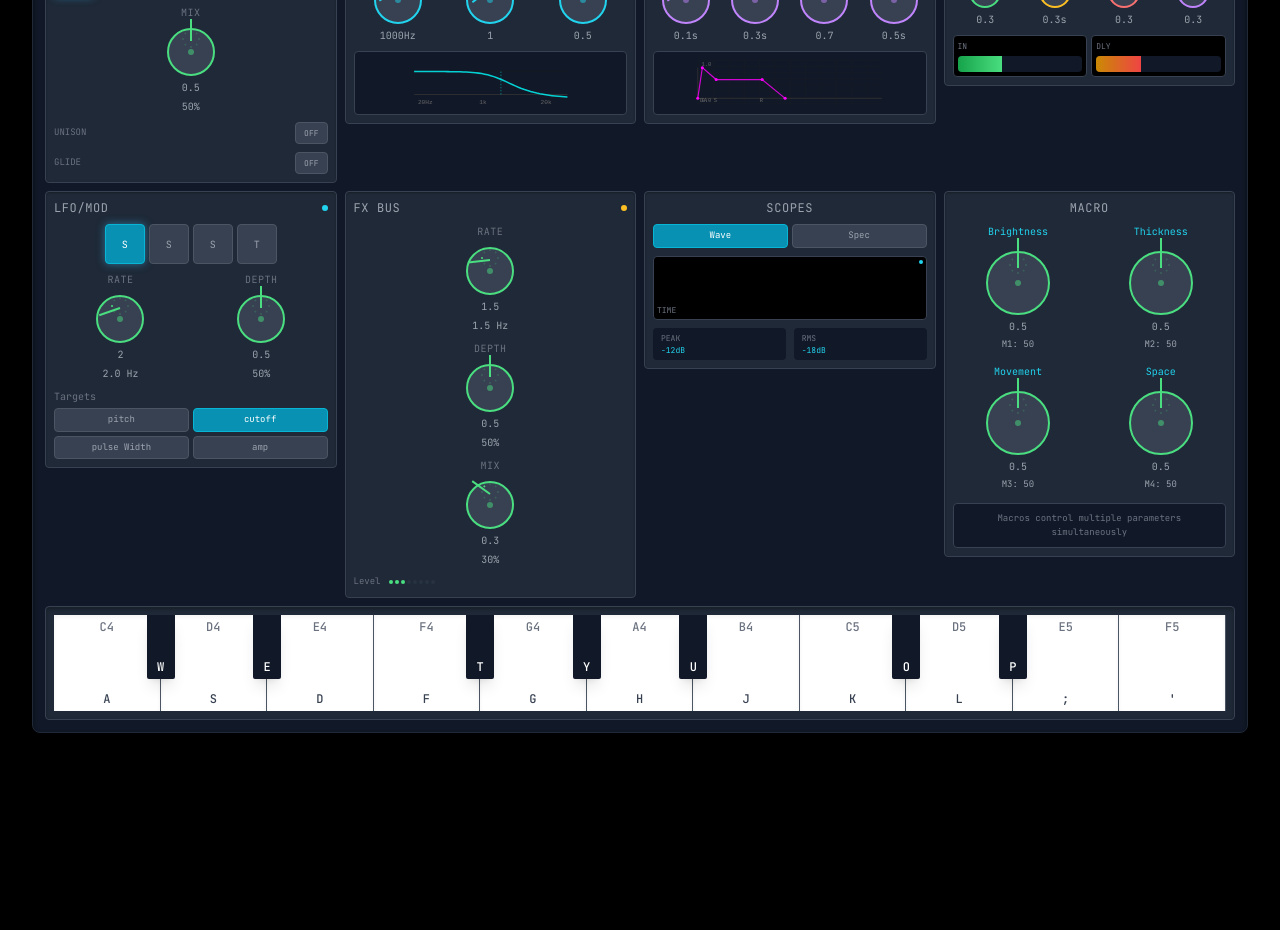
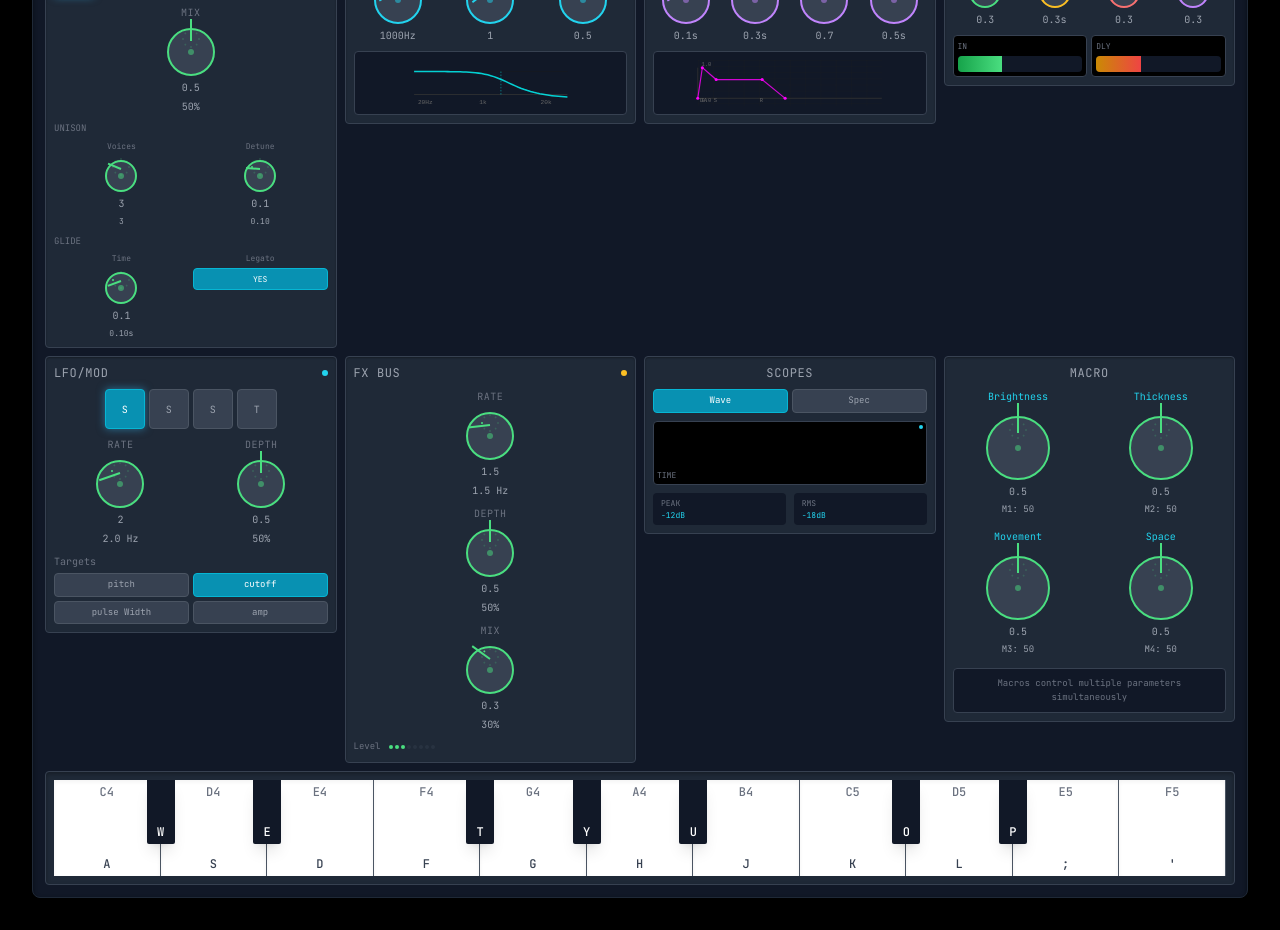
Before and after one commit to james-ralph8555/nextjs-portfoliosite, a Next.js app: page /synth in a window 1280 px wide. Shown: the part 260-1190 px from the top of the page. Before the commit the page ends 1025 px from the top, so only its background shows below. Built offline with nearby package versions, Linux system fonts and the light colour scheme; a web font is replaced by a local one.

Commit message:
added synth

```diff
--- a/src/components/synth/HybridSynth.tsx
+++ b/src/components/synth/HybridSynth.tsx
@@ -69,7 +69,7 @@ export function HybridSynth() {
   }
 
   return (
-    <div className="synth-chassis max-w-7xl mx-auto">
+    <div className="synth-chassis max-w-7xl mx-auto flex flex-col">
       {/* Status Bar */}
       <div className="synth-status-bar">
         <div className="flex items-center space-x-3">
@@ -97,6 +97,15 @@ export function HybridSynth() {
             PANIC
           </button>
         </div>
+      </div>
+
+      {/* Keyboard */}
+      <div className="synth-keyboard-container">
+        <Keyboard
+          activeKeys={activeKeys}
+          onNoteOn={playNote}
+          onNoteOff={releaseNote}
+        />
       </div>
 
       {/* Main 4x2 Grid Layout */}
@@ -198,15 +207,6 @@ export function HybridSynth() {
       <div className="hidden">
         <Analyzer audioContext={audioContextRef.current} />
       </div>
-
-      {/* Keyboard */}
-      <div className="synth-keyboard-container">
-        <Keyboard
-          activeKeys={activeKeys}
-          onNoteOn={playNote}
-          onNoteOff={releaseNote}
-        />
-      </div>
     </div>
   )
 }
--- a/src/components/synth/components/OscillatorSection.tsx
+++ b/src/components/synth/components/OscillatorSection.tsx
@@ -84,17 +84,8 @@ export function OscillatorSection({
       <div className="space-y-1 mb-2">
         <div className="flex items-center justify-between">
           <span className="text-[9px] font-mono text-gray-500">UNISON</span>
-          <button
-            className={`synth-button-small text-[8px] px-2 ${
-              unison.enabled ? 'bg-amber-600 text-white border-amber-500' : ''
-            }`}
-            onClick={() => onUnisonChange({ enabled: !unison.enabled })}
-          >
-            {unison.enabled ? 'ON' : 'OFF'}
-          </button>
         </div>
 
-        {unison.enabled && (
         <div className="grid grid-cols-2 gap-1">
           <div className="synth-knob-compact">
             <div className="text-[8px] font-mono text-gray-500">Voices</div>
@@ -121,24 +112,14 @@ export function OscillatorSection({
             <div className="text-[8px] font-mono text-gray-400">{unison.detune.toFixed(2)}</div>
           </div>
         </div>
-        )}
       </div>
 
       {/* Glide Section */}
       <div className="space-y-1">
         <div className="flex items-center justify-between">
           <span className="text-[9px] font-mono text-gray-500">GLIDE</span>
-          <button
-            className={`synth-button-small text-[8px] px-2 ${
-              glide.enabled ? 'bg-green-600 text-white border-green-500' : ''
-            }`}
-            onClick={() => onGlideChange({ enabled: !glide.enabled })}
-          >
-            {glide.enabled ? 'ON' : 'OFF'}
-          </button>
         </div>
 
-        {glide.enabled && (
         <div className="grid grid-cols-2 gap-1">
           <div className="synth-knob-compact">
             <div className="text-[8px] font-mono text-gray-500">Time</div>
@@ -164,7 +145,6 @@ export function OscillatorSection({
             </button>
           </div>
         </div>
-        )}
       </div>
     </div>
   )
--- a/src/styles/04-components.css
+++ b/src/styles/04-components.css
@@ -288,6 +288,28 @@
     box-shadow: inset 0 2px 4px rgba(0, 0, 0, 0.3);
   }
 
+  /* Mobile keyboard positioning - keyboard at top */
+  @media (max-width: 767px) {
+    .synth-keyboard-container {
+      @apply order-1;
+    }
+
+    .synth-grid-desktop {
+      @apply order-2;
+    }
+  }
+
+  /* Desktop keyboard positioning - keyboard at bottom */
+  @media (min-width: 768px) {
+    .synth-keyboard-container {
+      @apply order-3;
+    }
+
+    .synth-grid-desktop {
+      @apply order-1;
+    }
+  }
+
   .synth-visualizer {
     @apply bg-gray-900 border border-gray-700 rounded p-2 h-16;
   }
```
Lines whose indentation alone changed are shown as unchanged.
